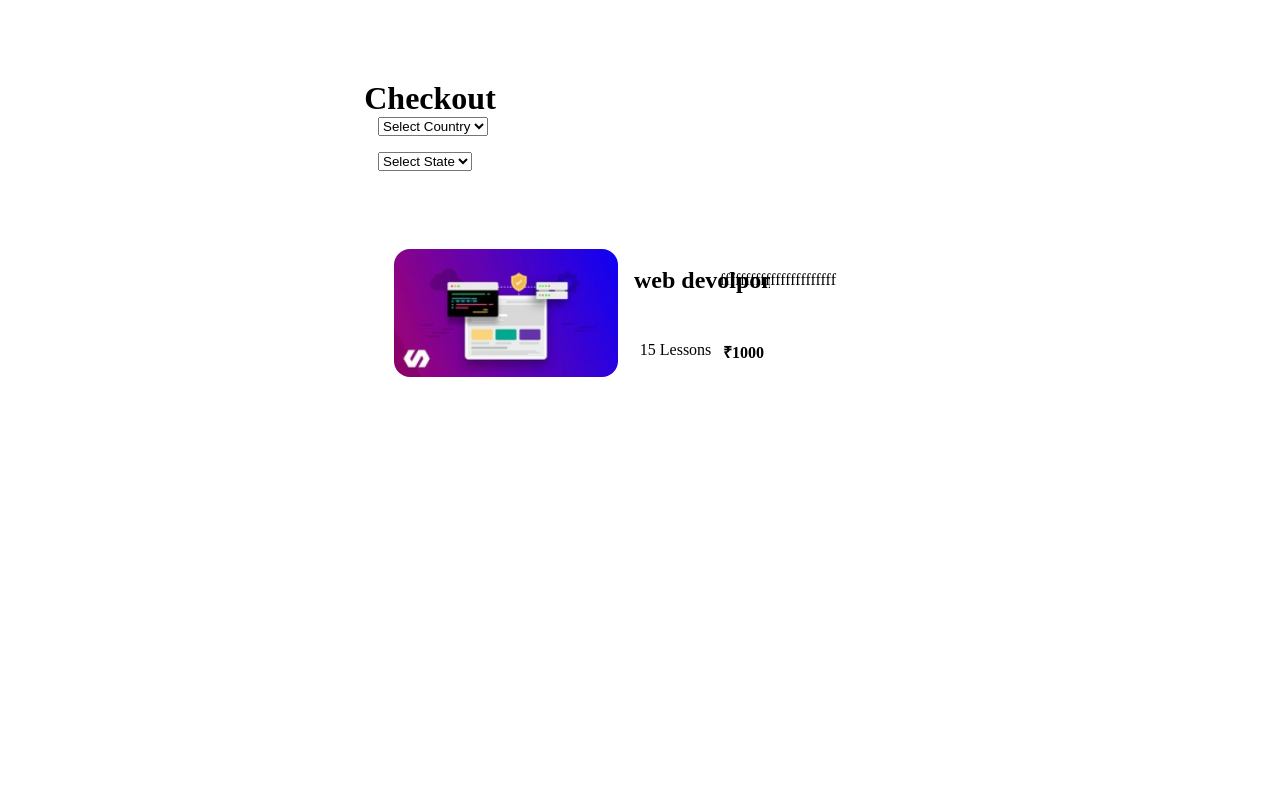
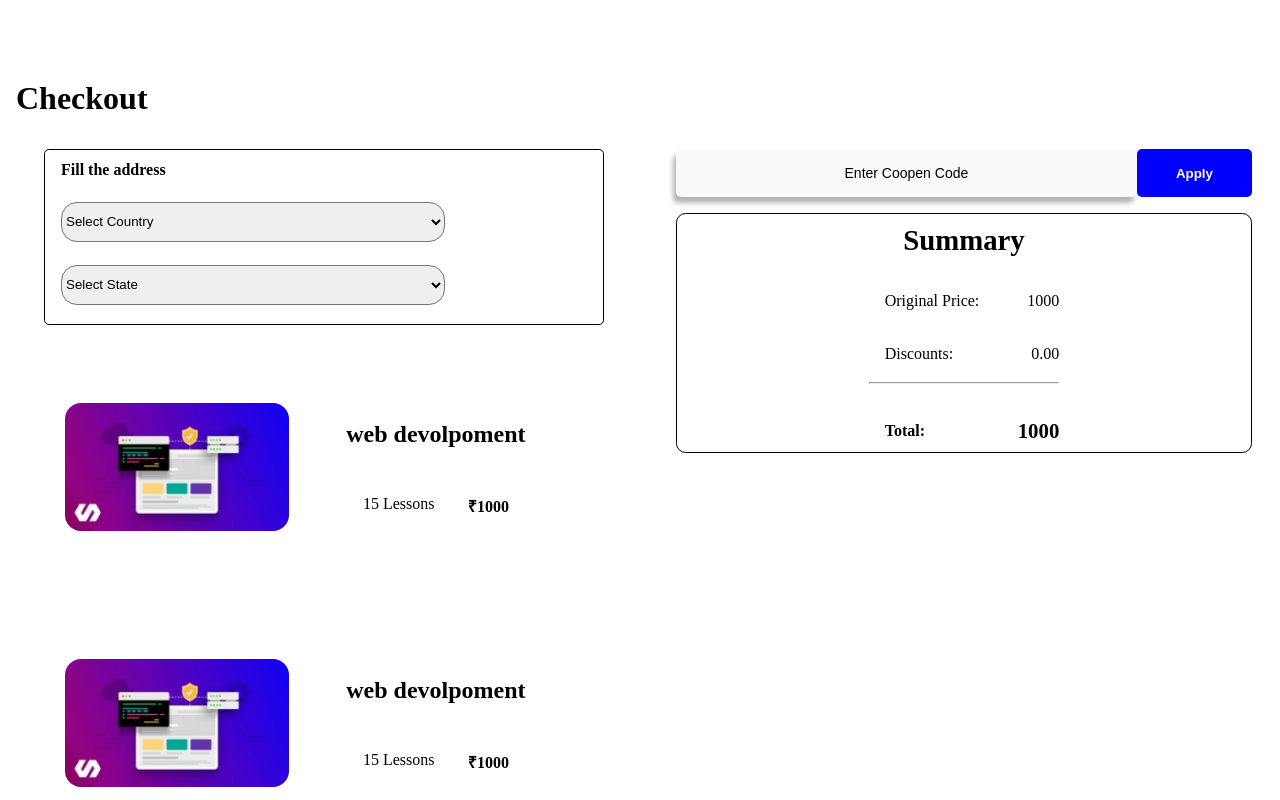
Before and after one commit to AbhijithKK/learnly, a React (Vite) app in the folder Client/: page / in a window 1280 px wide. Shown: the top 800 px of the page. Built offline with nearby package versions, Linux system fonts and the light colour scheme.

Commit message:
payment design almost done

```diff
--- a/Client/src/Components/PaymentPage/Payment.css
+++ b/Client/src/Components/PaymentPage/Payment.css
@@ -1,5 +1,5 @@
 .payment-container{
-display: grid;
+/* display: flex; */
 align-items: center;
 justify-content: center;
 margin-top: 5rem;
@@ -7,21 +7,52 @@ margin-top: 5rem;
 .payment-title{
 font-size: 2rem;
 font-weight: bold;
+margin-left: 1rem;
+margin-bottom: 2rem;
 }
 .payment-sub-container{
     display: flex;
-    align-items: center;
-    justify-content: center;
+    /* align-items: center; */
+    justify-content: space-around;
     width: 100%;
+    column-gap: 1rem;
+
 }
 .payment-section1{
-width: 50%;
+width: 45%;
 height: 100%;
-/* display: grid; */
+display: grid;
 align-items: center;
-justify-content: center;
+/* justify-content: center; */
 }
+.payment-inputbox-only{
+    display: grid;
+    align-items: center;
+    justify-content: flex-start;
+    margin-left: 1rem;
+    border: 1px solid;
+    padding-left: 1rem;
+    padding-top: 0.5rem;
+    border-radius: 0.3rem;
+    height: 11rem;
 
+}
+.payment-inputbox-only select{
+    width: 24rem;
+    height: 2.5rem;
+    margin-bottom: 1rem;
+    border-radius: 1rem;
+    outline: none;
+    cursor: pointer;
+}
+.payment-inputbox-only select option:hover{
+border-radius: 1rem;
+cursor: pointer;
+}
+.payment-address{
+    font-weight: bold;
+    padding-bottom: 1rem;
+}
 .payment-address-inputpoxes{
 width: 100%;
 display: grid;
@@ -31,23 +62,52 @@ margin-bottom: 1rem;
 
 .payment-order-details{
     width: 100%;
-    display: grid;
+    /* display: grid; */
     row-gap: 1rem;
 }
 
+/* section 2 styless */
+
 .payment-section2{
     width: 45%;
-height: 100%;
-display: grid;
-align-items: center;
-justify-content: center;
+
 }
 
 .payment-order-summery{
+    display: grid;
+    align-items: center;
+    justify-content: center;
+    border: 1px solid;
+    width: 100%;
+    height: 30vh;
+    border-radius: 0.6rem;
+}
+.payment-order-summery-title{
+    font-weight: bold;
+    font-size: 1.8rem;
+    text-align: center;
+    width: 100%;
+}
+.payment-order-summery-items{
+    display: flex;
+    align-items: center;
+    justify-content: space-between;
+    margin: 1rem 0rem 0rem 1rem;
+    column-gap: 3rem;
 
 }
-
+.payment-order-summery-items .total{
+    font-weight: bold;
+}
+.payment-order-summery-items .price{
+    font-weight: bold;
+    font-size: 1.3rem;
+}
 .payment-coopen-box{
+display: flex;
+align-items: center;
+justify-content: center;
+margin: 0rem 0rem 1rem 0rem;
 
 }
 
--- a/Client/src/Components/PaymentPage/Payment.tsx
+++ b/Client/src/Components/PaymentPage/Payment.tsx
@@ -1,3 +1,5 @@
+import Button from "../Button/Button";
+import InputBox from "../InputBox/InputBox";
 import PaymentCbox from "../PaymentCbox/PaymentCob";
 import "./Payment.css";
 
@@ -10,6 +12,8 @@ const Payment = () => {
 
         <div className="payment-section1">
           <div className="payment-address-inputpoxes">
+            <div className="payment-inputbox-only">
+              <div className="payment-address">Fill the address</div>
             <div>
 
             <select name="" id="">
@@ -28,18 +32,54 @@ const Payment = () => {
                 <option value="UAE">UP</option>
             </select>
             </div>
+            </div>
           </div>
           <div className="payment-order-details">
             <PaymentCbox hedding="web devolpoment" lesson="15 Lessons" payment="1000" discription="" image=""/>
-            {/* <Cbox hedding="web devolpoment" lesson="15 Lessons" payment="1000" discription="" image=""/> */}
+            <PaymentCbox hedding="web devolpoment" lesson="15 Lessons" payment="1000" discription="" image=""/>
+            <PaymentCbox hedding="web devolpoment" lesson="15 Lessons" payment="1000" discription="" image=""/>
           </div>
         </div>
 
         <div className="payment-section2">
+          <div className="payment-coopen-box">
+
+            <InputBox
+            height="3rem"
+            width="80%"
+            name="coopenCode"
+            placeHolder="Enter Coopen Code"
+            type="text"
+            value={''}
+
+            />
+            <Button bColor="blue"
+             name="Apply"
+             height="3rem"
+             width="20%"
+
+             />
+          </div>
           <div className="payment-order-summery">
-            fffffffffffffffffffffff
+            <div className="payment-order-summery-title">
+                Summary
+            </div>
+            <div className="payment-order-summery-items">
+                <p>Original Price:</p>
+                <p>1000</p>
+            </div>
+            <div className="payment-order-summery-items">
+                <p>Discounts:</p>
+                <p>0.00</p>
+            </div>
+            <hr />
+
+            <div className="payment-order-summery-items">
+                <p className="total">Total:</p>
+                <p className="price">1000</p>
+            </div>
+
           </div>
-          <div className="payment-coopen-box"></div>
           <div className="payment-complete-checkout-btn"></div>
             </div>
         </div>
```
